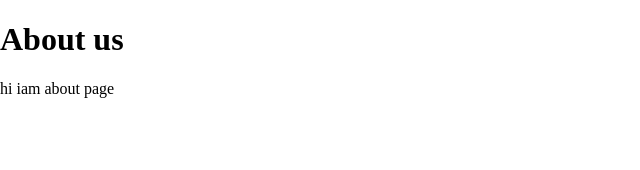
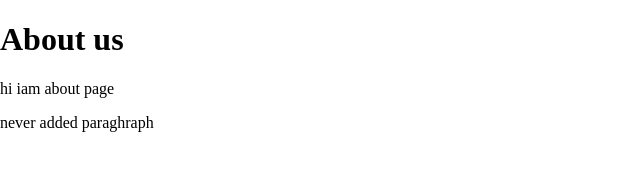
Before and after one commit to Ashis-2003/learning-git, a plain HTML site: page about.html in a window 1280 px wide. Shown: the whole page, without its empty margins (0-640 px from the left). Drawn offline with Linux system fonts and the light colour scheme.

Commit message:
add new parag

```diff
--- a/about.html
+++ b/about.html
@@ -9,5 +9,6 @@
 <body>
     <h1>About us</h1>
     <p>hi iam about page</p>
+    <p> never added paraghraph</p>
 </body>
 </html>
```
